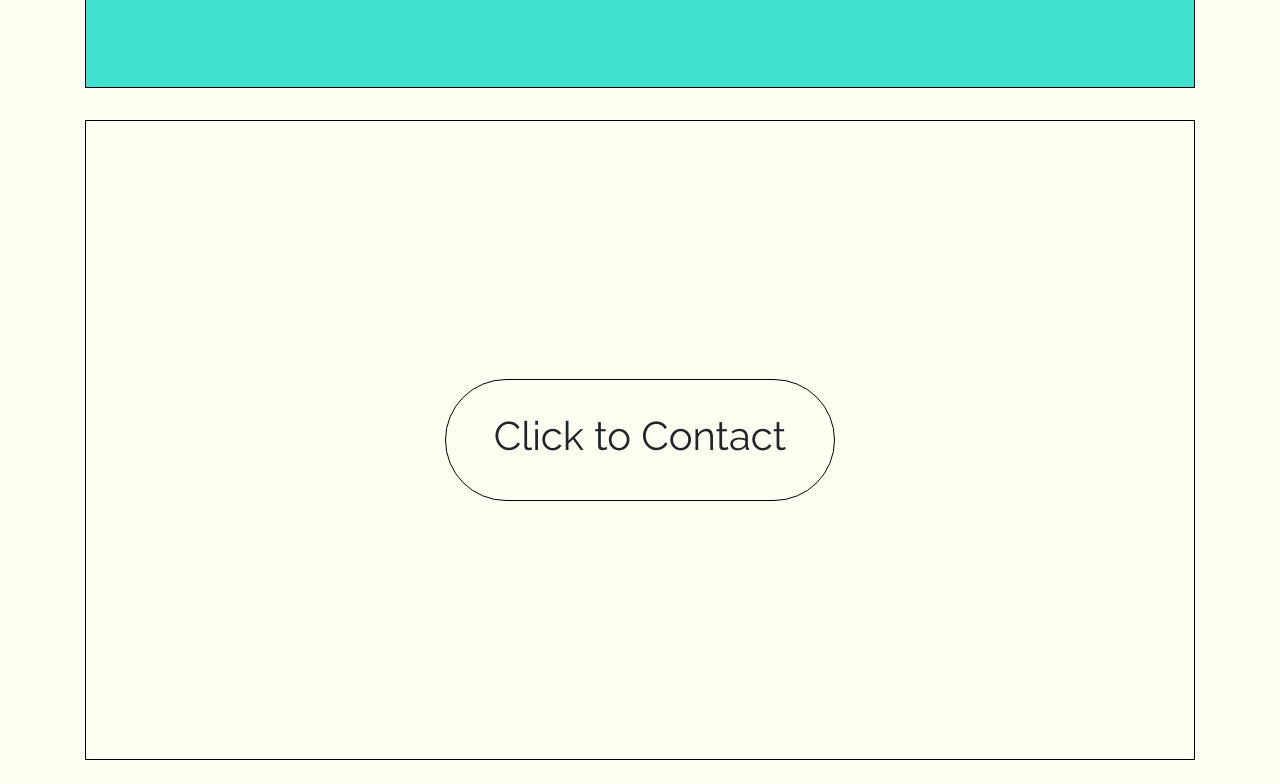
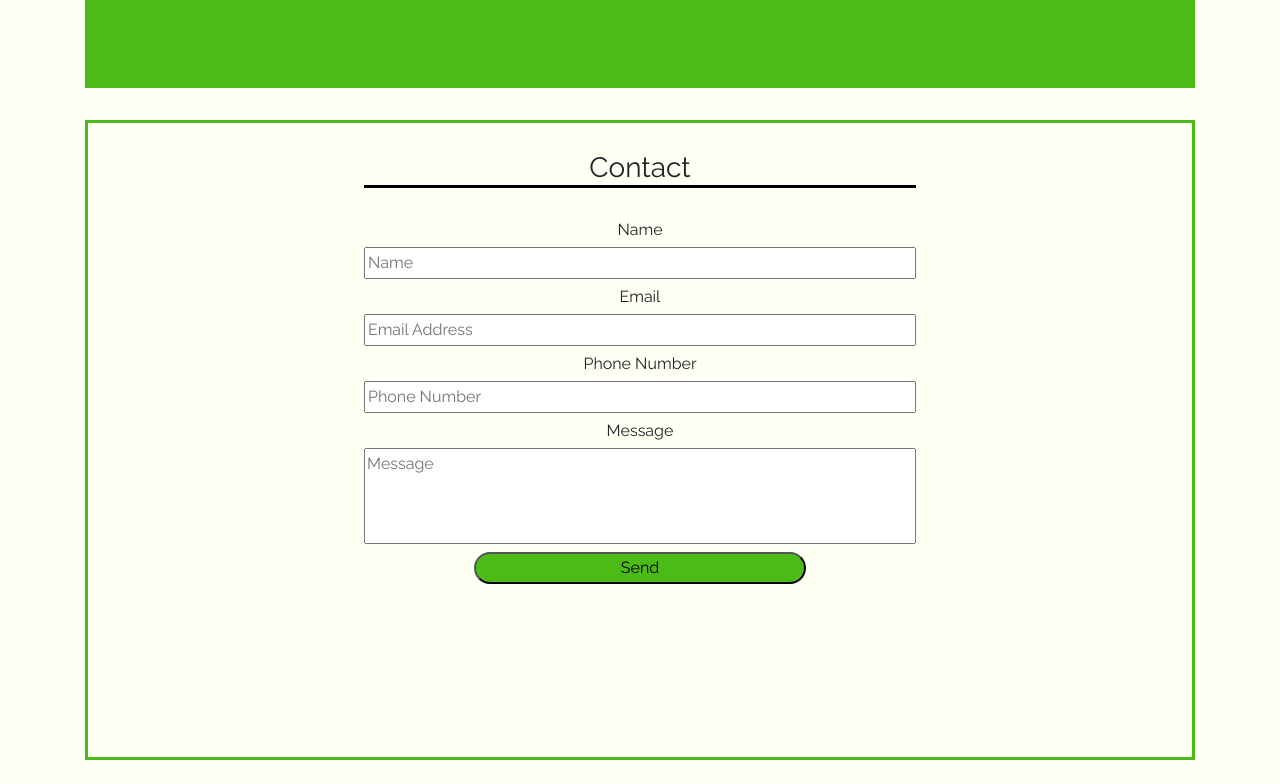
Before and after one commit to bcorman/project-zero-portfolio, a plain HTML site: page index.html in a window 1280 px wide. Shown: the part 1560-2344 px from the top of the page. Drawn offline with nearby package versions, Linux system fonts and the light colour scheme; a script that the page names is missing.

Commit message:
everything but the JS. Project remains about 4-5 hours from finish.

```diff
--- a/css/style.css
+++ b/css/style.css
@@ -10,7 +10,7 @@ body {
   flex-direction: column;
   /* background-color: #CAFAFE; */
   height: 80vh;
-  border: 1px solid black;
+  border: 3px solid #4CBB17;
   margin-bottom: 2em;
 
 }
@@ -92,7 +92,7 @@ a {
 
 #quotes-page {
   height: 30vh;
-  background-color: turquoise;
+  background-color: #4CBB17;
   align-items: center;
 }
 
@@ -102,21 +102,53 @@ a {
 
                               /* Contact Page */
 #contacts-page {
-  justify-content: center;
   align-items: center;
 }
 
-.pre-click {
- border: 1px solid black;
- padding: 2em 3em;
- border-radius: 4em;
+#contact {
+  width: 50%;
+  display: flex;
+  flex-direction: column;
 }
 
-.pre-click:hover {
-  opacity: 0.5;
-  border: 1px dotted black;
+form {
+  width: 100%;
+  display: flex;
+  flex-direction: column;
+  align-items: center;
 }
 
+form h5, form input, textarea {
+  width: 100%;
+  margin: 0.25em 0;
+}
+
+form h5 {
+  text-align: center;
+  font-size: 1.5em;
+}
+
+textarea {
+  height: 6em;
+  resize: none;
+}
+
+form button {
+  background-color: #4CBB17;
+  margin-top: 0.25em;
+  width: 60%;
+  border-radius: 40px;
+}
+
+#contact h3 {
+  text-align: center;
+  border-bottom: 3px solid black;
+  margin: 1em 0;
+}
+
+form h5 {
+  font-size: 1em;
+}
                               /* Sticky Header */
 
 
--- a/index.html
+++ b/index.html
@@ -76,8 +76,19 @@
         </div>
       </section>
       <section id="contacts-page" class="page">
-        <div class="pre-click">
-          <h1>Click to Contact</h1>
+        <div id="contact">
+          <h3>Contact</h3>
+          <form method="post">
+            <h5>Name</h5>
+            <input type="text" placeholder="Name">
+            <h5>Email</h5>
+            <input type="email" placeholder="Email Address">
+            <h5>Phone Number</h5>
+            <input type="text" placeholder="Phone Number">
+            <h5>Message</h5>
+            <textarea placeholder="Message"></textarea>
+            <button type="submit">Send</button>
+          </form>
         </div>
       </section>
 
--- /dev/null
+++ b/scripts/main.js
@@ -0,0 +1 @@
+//
```
Also changed, not shown: 1 other file.
